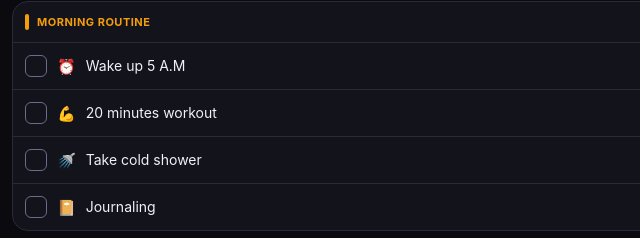
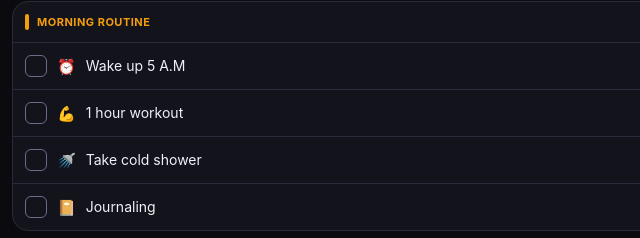
Before and after one commit to Rakeshk3125/gainz-tracker, a website: page docs/index.html in a window 1280 px wide. Shown: the part 484-722 px from the top of the page, 0-640 px from the left. Drawn offline with Linux system fonts and the light colour scheme.

Commit message:
Update workout duration in habits list

```diff
--- a/docs/index.html
+++ b/docs/index.html
@@ -106,7 +106,7 @@ body{background:var(--bg);color:var(--text);font-family:-apple-system,BlinkMacSy
 <script>
 const HABITS=[
   {id:1,cat:'Morning Routine',label:'Wake up 5 A.M',emoji:'⏰'},
-  {id:2,cat:'Morning Routine',label:'20 minutes workout',emoji:'💪'},
+  {id:2,cat:'Morning Routine',label:'1 hour workout',emoji:'💪'},
   {id:3,cat:'Morning Routine',label:'Take cold shower',emoji:'🚿'},
   {id:4,cat:'Morning Routine',label:'Journaling',emoji:'📔'},
   {id:5,cat:'Health',label:'4L water',emoji:'💧'},
```
